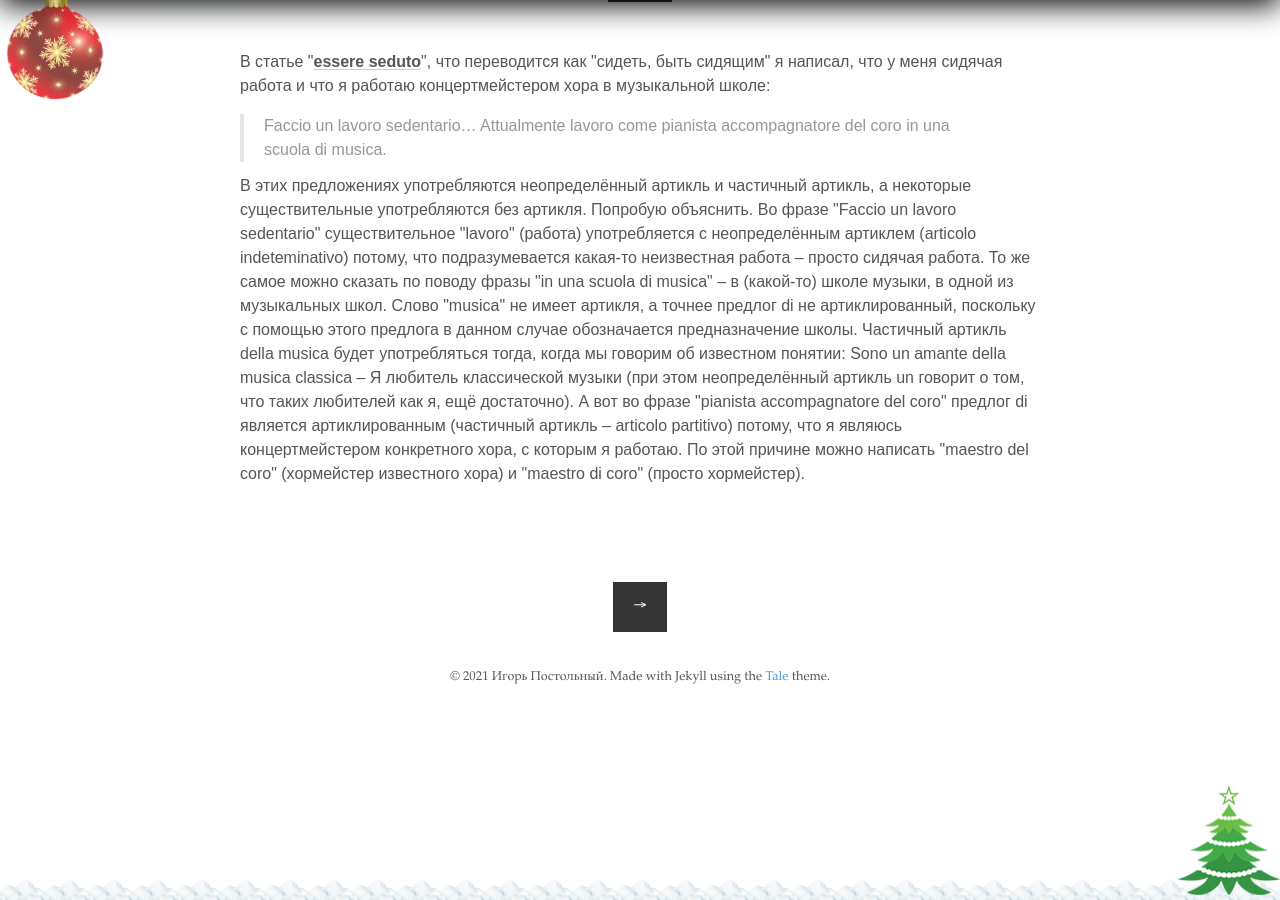
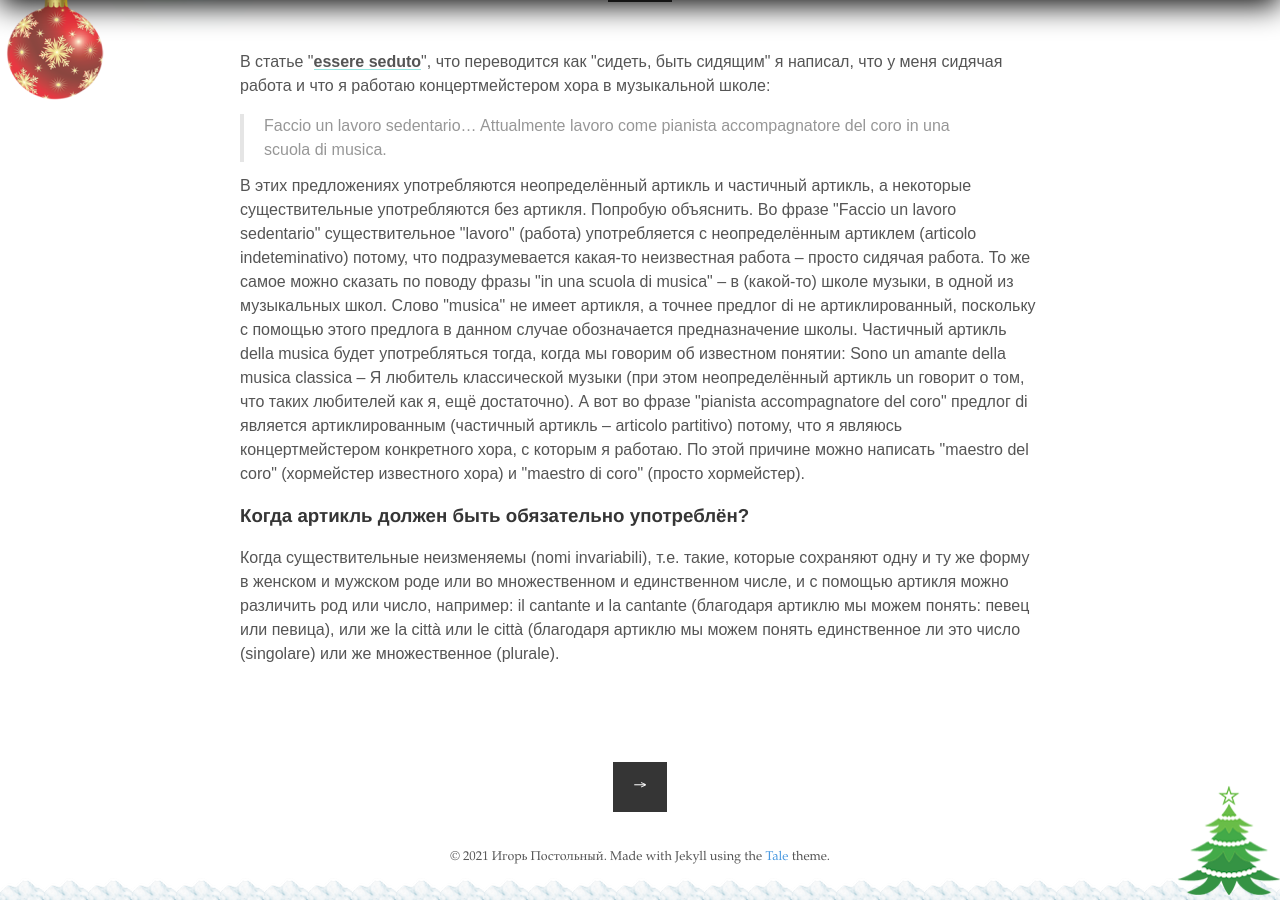
Before and after one commit to postolny/postolny.github.io, a Jekyll site: the page built from _posts/2021-01-05-articolo.md, in a window 1280 px wide and 900 px high, scrolled down 688 px. Built offline with Jekyll 4.4.1, drawn with Linux system fonts in a browser that asks for light colours; nearby versions of some CDN libraries.

Commit message:
Update 2021-01-05-articolo.md

```diff
--- a/_posts/2021-01-05-articolo.md
+++ b/_posts/2021-01-05-articolo.md
@@ -13,3 +13,7 @@ tags: Грамматика
 > Faccio un lavoro sedentario... Attualmente lavoro come pianista accompagnatore del coro in una scuola di musica.
 
 В этих предложениях употребляются неопределённый артикль и частичный артикль, а некоторые существительные употребляются без артикля. Попробую объяснить. Во фразе "Faccio un lavoro sedentario" существительное "lavoro" (работа) употребляется с неопределённым артиклем (articolo indeteminativo) потому, что подразумевается какая-то неизвестная работа – просто сидячая работа. То же самое можно сказать по поводу фразы "in una scuola di musica" – в (какой-то) школе музыки, в одной из музыкальных школ. Слово "musica" не имеет артикля, а точнее предлог di не артиклированный, поскольку с помощью этого предлога в данном случае обозначается предназначение школы. Частичный артикль della musica будет употребляться тогда, когда мы говорим об известном понятии: Sono un amante della musica classica – Я любитель классической музыки (при этом неопределённый артикль un говорит о том, что таких любителей как я, ещё достаточно). А вот во фразе "pianista accompagnatore del coro" предлог di является артиклированным (частичный артикль – articolo partitivo) потому, что я являюсь концертмейстером конкретного хора, с которым я работаю. По этой причине можно написать "maestro del coro" (хормейстер известного хора) и "maestro di coro" (просто хормейстер).
+
+### Когда артикль должен быть обязательно употреблён?
+
+Когда существительные неизменяемы (nomi invariabili), т.е. такие, которые сохраняют одну и ту же форму в женском и мужском роде или во множественном и единственном числе, и с помощью артикля можно различить род или число, например: il cantante и la cantante (благодаря артиклю мы можем понять: певец или певица), или же la città или le città (благодаря артиклю мы можем понять единственное ли это число (singolare) или же множественное (plurale).
```
